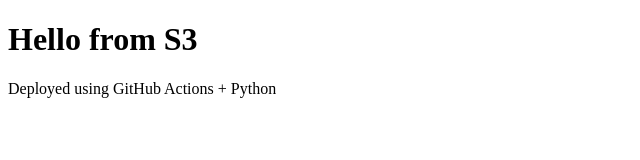
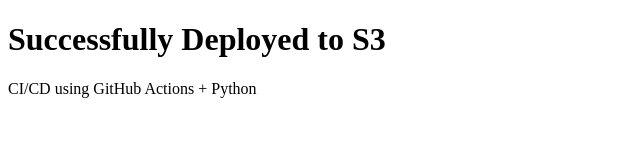
Before and after one commit to DikshaPachpande/Automate-file, a plain HTML site: page index.html in a window 1280 px wide. Shown: the whole page, without its empty margins (0-640 px from the left). Drawn offline with Linux system fonts and the light colour scheme.

Commit message:
Update index.html

```diff
--- a/index.html
+++ b/index.html
@@ -1,10 +1,10 @@
 <!DOCTYPE html>
 <html>
 <head>
-    <title>My AWS Project</title>
+    <title>My S3 Website</title>
 </head>
 <body>
-    <h1>Hello from S3 </h1>
-    <p>Deployed using GitHub Actions + Python</p>
+    <h1> Successfully Deployed to S3</h1>
+    <p>CI/CD using GitHub Actions + Python</p>
 </body>
 </html>
```
